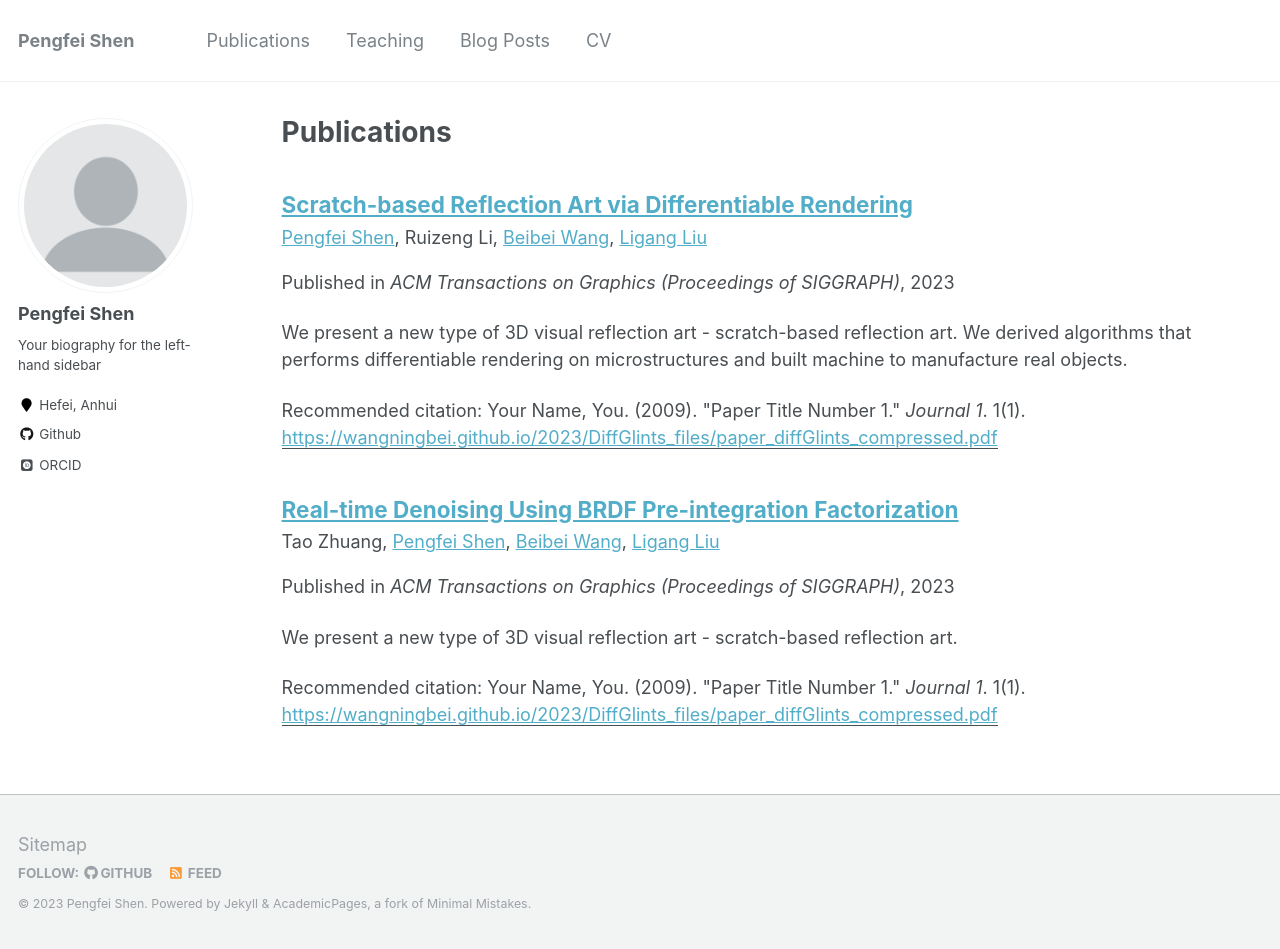
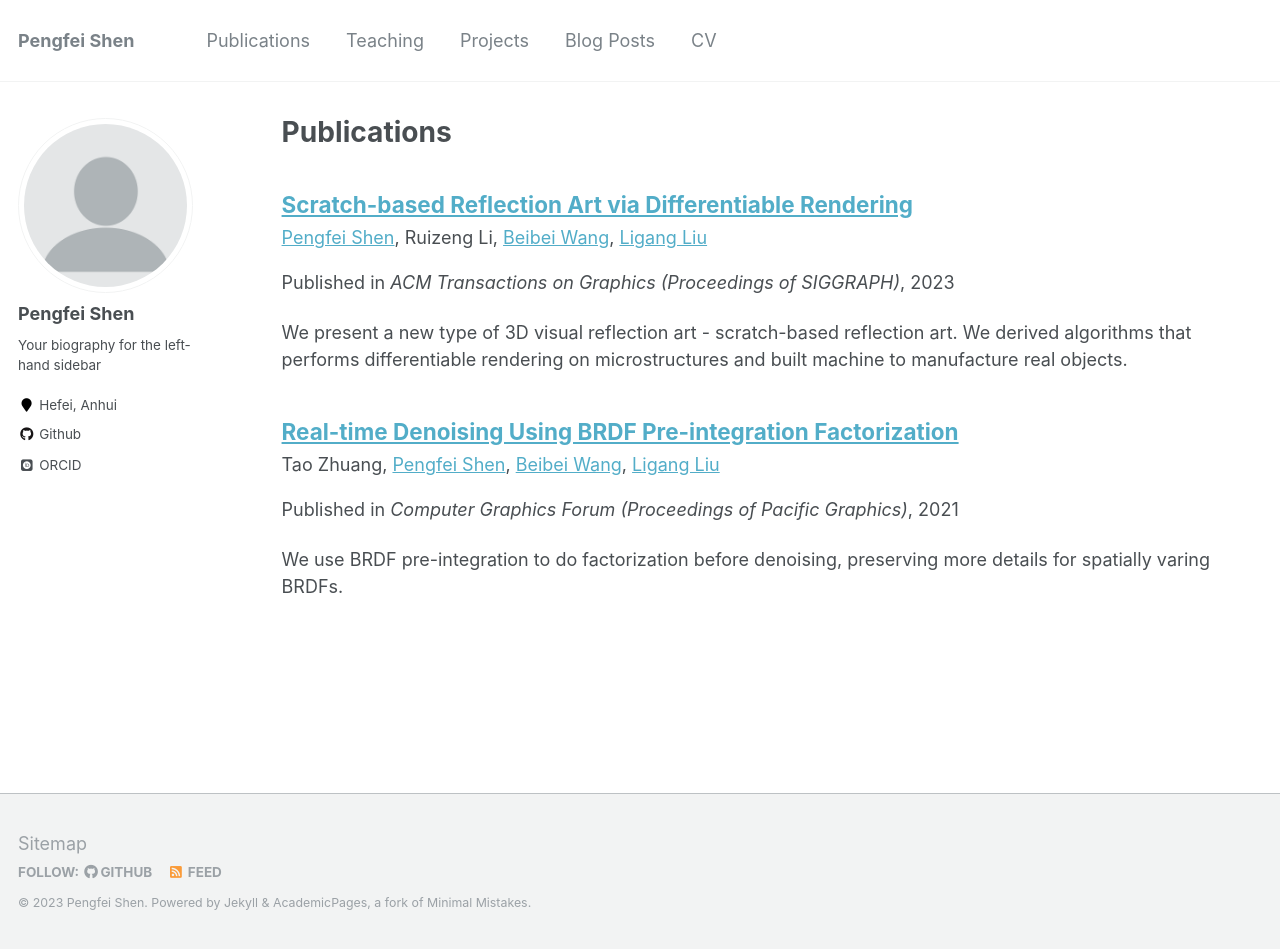
Before and after one commit to Jerry-Shen0527/Jerry-Shen0527.github.io, a Jekyll site: the page built from _pages/publications.md, in a window 1280 px wide and 949 px high. Built offline with Jekyll 4.4.1, drawn with Linux system fonts in a browser that asks for light colours; some web fonts are replaced.

Commit message:
Push to public.

```diff
--- a/_config.yml
+++ b/_config.yml
@@ -181,6 +181,9 @@
   publications:
     output: true
     permalink: /:collection/:path/
+  projects:
+    output: true
+    permalink: /:collection/:path/
   portfolio:
     output: true
     permalink: /:collection/:path/
@@ -202,6 +205,14 @@
       comments: true
       share: true
       related: true
+  - scope:
+      path: ""
+      type: projects
+    values:
+      layout: single
+      author_profile: true
+      share: true
+
   # _pages
   - scope:
       path: ""
--- a/_data/navigation.yml
+++ b/_data/navigation.yml
@@ -8,6 +8,9 @@
 
   - title: "Teaching"
     url: /teaching/
+
+  - title: "Projects"
+    url: /projects/
 
   # - title: "Portfolio"
   #   url: /portfolio/
--- a/_includes/archive-single.html
+++ b/_includes/archive-single.html
@@ -61,13 +61,13 @@
     <p class="archive__item-excerpt" itemprop="description"><p>{{ post.excerpt | markdownify | remove: '<p>' | remove: '</p>' }}<strong><a href="{{ base_path }}{{ post.url }}" rel="permalink"> Read more</a></strong></p></p>
     {% endif %}
 
-    {% if post.citation and post.paperurl %}
+    <!-- {% if post.citation and post.paperurl %}
       <p>Recommended citation: {{ post.citation }} <a href="{{ post.paperurl }}"><u>{{ post.paperurl }}</u></a></p>
     {% elsif post.citation %}
       <p>Recommended citation: {{ post.citation }} </p>
     {% elsif post.paperurl %}
       <p>Download <a href=" {{ post.paperurl }} "><u>here</u></a></p>
-    {% endif %}
+    {% endif %} -->
 
   </article>
 </div>
--- a/_publications/2021-10-Denoise.md
+++ b/_publications/2021-10-Denoise.md
@@ -2,9 +2,9 @@
 title: "Real-time Denoising Using BRDF Pre-integration Factorization"
 collection: publications
 permalink: /publication/BRDFDenoise
-excerpt: 'We present a new type of 3D visual reflection art - scratch-based reflection art.'
-date: 2023-08-01
-venue: 'ACM Transactions on Graphics (Proceedings of SIGGRAPH)'
+excerpt: 'We use BRDF pre-integration to do factorization before denoising, preserving more details for spatially varing BRDFs.'
+date: 2021-10-01
+venue: 'Computer Graphics Forum (Proceedings of Pacific Graphics)'
 paperurl: 'https://wangningbei.github.io/2023/DiffGlints_files/paper_diffGlints_compressed.pdf'
 citation: 'Your Name, You. (2009). &quot;Paper Title Number 1.&quot; <i>Journal 1</i>. 1(1).'
 header:
```
Also changed, not shown: _pages/about.md (+2 -0 lines), _pages/projects.md (added, +12 -0 lines), _projects/2012-08-14-testblog.md (added, +25 -0 lines).
